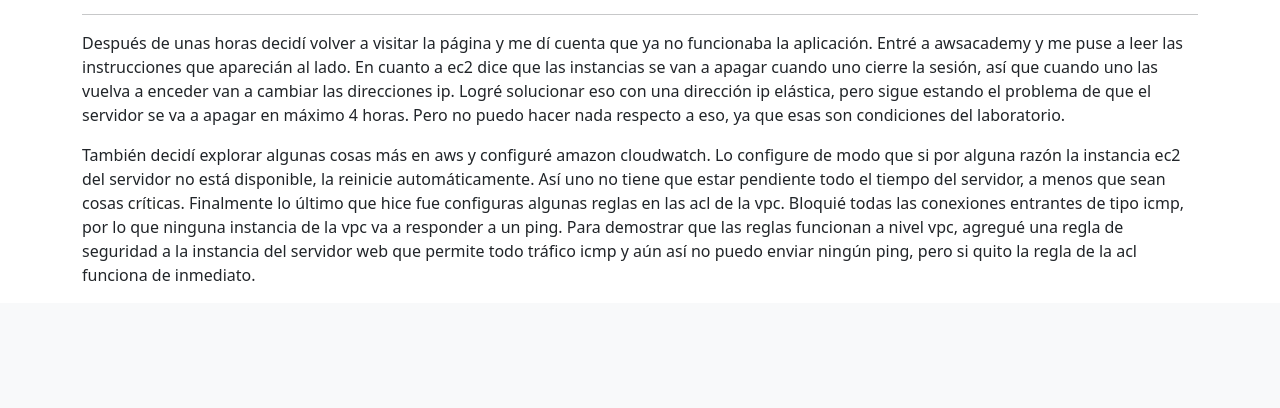
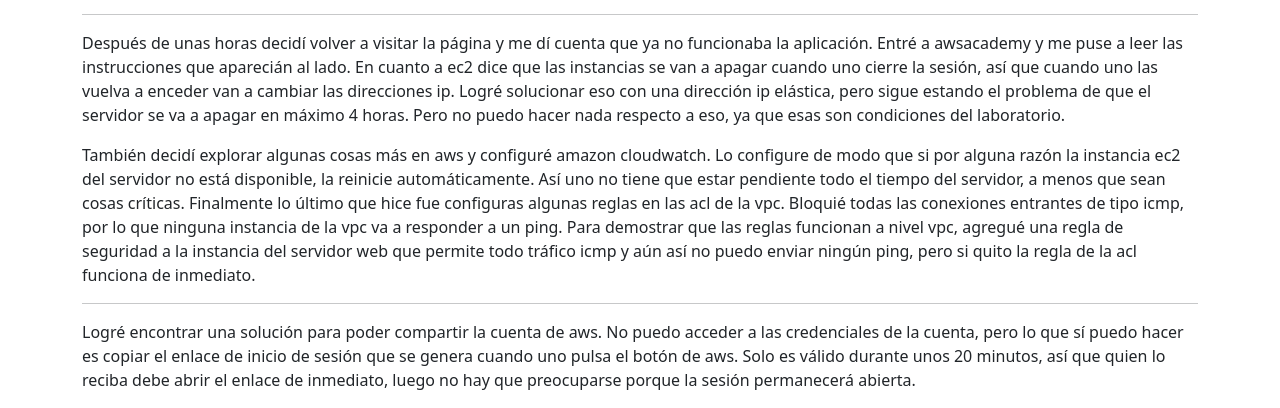
Before and after one commit to pinguin-frosch/aw7, a Django app: page / in a window 1280 px wide. Shown: the part 1626-2034 px from the top of the page. Before the commit the page ends 1907 px from the top, so only its background shows below. Run offline with Django 4.2, Linux system fonts and the light colour scheme.

Commit message:
Actualizar blog respecto a la cuenta admin

```diff
--- a/app/aws7/templates/index.html
+++ b/app/aws7/templates/index.html
@@ -119,4 +119,11 @@
     una regla de seguridad a la instancia del servidor web que permite todo tráfico icmp y aún así no puedo enviar
     ningún ping, pero si quito la regla de la acl funciona de inmediato.
 </p>
+<hr>
+<p>
+    Logré encontrar una solución para poder compartir la cuenta de aws. No puedo acceder a las credenciales de la
+    cuenta, pero lo que sí puedo hacer es copiar el enlace de inicio de sesión que se genera cuando uno pulsa el botón
+    de aws. Solo es válido durante unos 20 minutos, así que quien lo reciba debe abrir el enlace de inmediato, luego no
+    hay que preocuparse porque la sesión permanecerá abierta.
+</p>
 {% endblock %}
```
